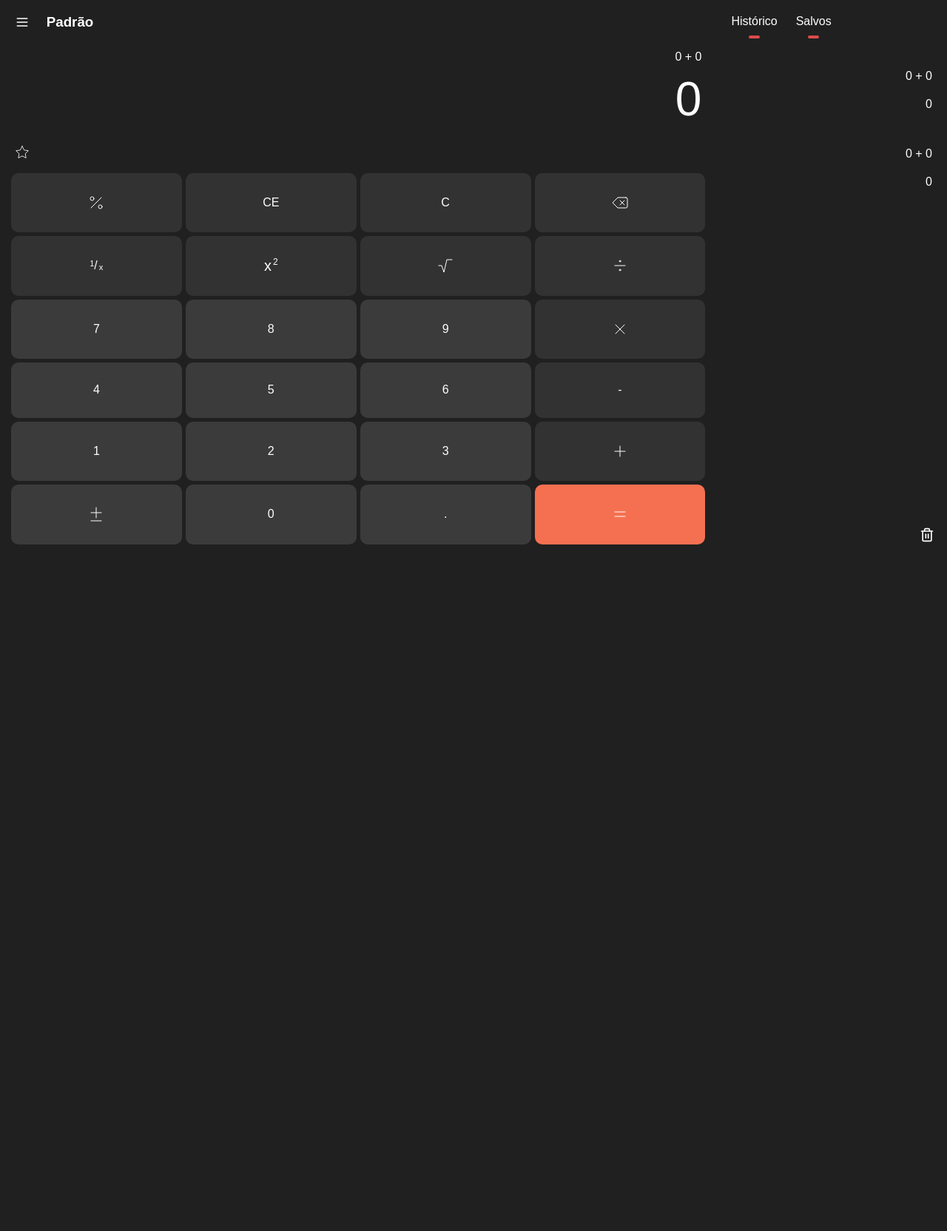
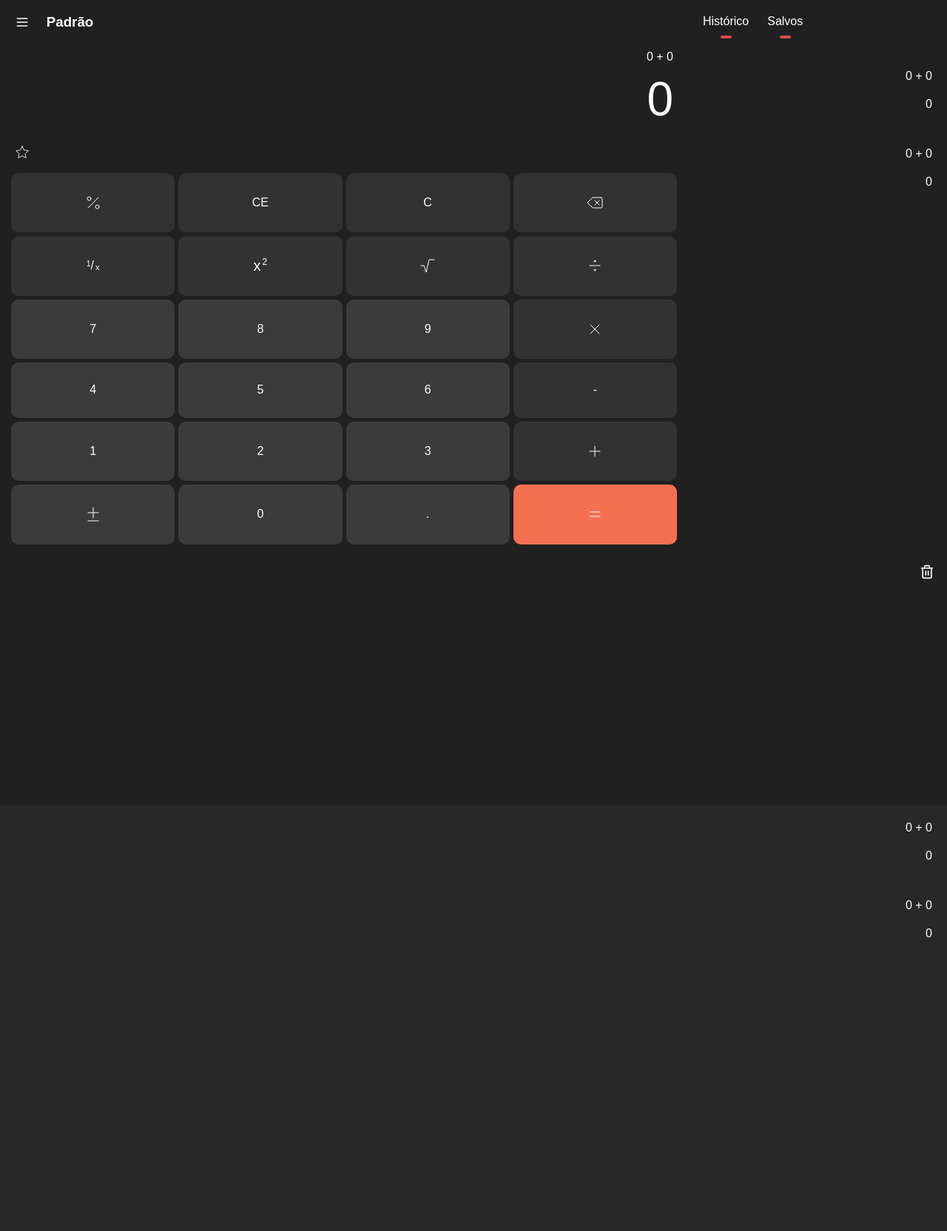
Before and after one commit to MateusRamos8/Projetos-DWS, a PHP site: page / in a window 1280 px wide. Shown: the whole page at 74% size. Before the commit the page ends 736 px from the top, so only its background shows below. Run offline with PHP 8.4, Linux system fonts and the light colour scheme.

Commit message:
calc-js-V2_Commit 3.1
Arrumando o #hist

```diff
--- a/calculadora-js-V2/index.html
+++ b/calculadora-js-V2/index.html
@@ -16,6 +16,7 @@
                 <button type="menu" id="menu-btn">
                     <svg xmlns="http://www.w3.org/2000/svg" width="20" height="20" viewBox="0 0 24 24" fill="none" stroke="currentColor" stroke-width="2" stroke-linecap="round" stroke-linejoin="round" class="lucide lucide-menu"><line x1="4" x2="20" y1="12" y2="12" /><line x1="4" x2="20" y1="6" y2="6"/><line x1="4" x2="20" y1="18" y2="18"/></svg>
                 </button>
+
                 <nav id="menu">
                     <section>
                         <div> </div>
@@ -108,6 +109,7 @@
                         </a>
                     </section>
                 </nav>
+
                 <h1>Padrão</h1>
             </section>
             <button type="button" id="hist-btn">
@@ -131,6 +133,7 @@
                     <svg xmlns="http://www.w3.org/2000/svg" width="20" height="20" viewBox="0 0 24 24" fill="none" stroke="currentColor" stroke-width="1" stroke-linecap="round" stroke-linejoin="round" class="lucide lucide-star"><polygon points="12 2 15.09 8.26 22 9.27 17 14.14 18.18 21.02 12 17.77 5.82 21.02 7 14.14 2 9.27 8.91 8.26 12 2"/></svg>
                 </button>
             </section>
+
             <section class="input">
                 <!-- Percent -->
                 <button type="button">
@@ -182,8 +185,10 @@
                     <svg xmlns="http://www.w3.org/2000/svg" width="24" height="24" viewBox="0 0 24 24" fill="none" stroke="currentColor" stroke-width="1" stroke-linecap="round" stroke-linejoin="round" class="lucide lucide-equal"><line x1="5" x2="19" y1="9" y2="9"/><line x1="5" x2="19" y1="15" y2="15"/></svg>
                 </button>
             </section>
-                </main>
-                <aside>
+    </main>
+
+    <section>
+        <aside>
             <section class="as-type">
                 <a href="">
                     Histórico
@@ -212,11 +217,34 @@
                     </div>
                 </div>
             </section>
+
+        </aside>
+
+        <section id="hist">
+            <div class="aside-item">
+                <div class="as-conta">
+                    0 + 0
+                </div>
+                <div class="as-result">
+                    0
+                </div>
+            </div>
+            <div class="aside-item">
+                <div class="as-conta">
+                    0 + 0
+                </div>
+                <div class="as-result">
+                    0
+                </div>
+            </div>
         </section>
+
         <button type="reset" id="clean">
             <svg xmlns="http://www.w3.org/2000/svg" width="20" height="20" viewBox="0 0 24 24" fill="none" stroke="currentColor" stroke-width="2" stroke-linecap="round" stroke-linejoin="round" class="lucide lucide-trash-2"><path d="M3 6h18"/><path d="M19 6v14c0 1-1 2-2 2H7c-1 0-2-1-2-2V6"/><path d="M8 6V4c0-1 1-2 2-2h4c1 0 2 1 2 2v2"/><line x1="10" x2="10" y1="11" y2="17"/><line x1="14" x2="14" y1="11" y2="17"/></svg>
         </button>
-    </aside>
+    </section>
+
+
 
 </body>
 </html>
--- a/calculadora-js-V2/script.js
+++ b/calculadora-js-V2/script.js
@@ -1,14 +1,31 @@
 let menuVisible = false;
+let histVisible = false;
+let body = document.getElementsByTagName("body")[0];
 let menu = document.getElementById("menu");
+let hist = document.getElementById("hist");
 
 document.getElementById("menu-btn").addEventListener("click", ()=>{
   if(!menuVisible){
     menu.style.transform = "translateX(0%)";
-    //s_fix_scrl.style.display = "block";
     menuVisible = true;
   } else{
     menu.style.transform = "translateX(-150%)";
-    //s_fix_scrl.style.display = "none";
     menuVisible = false;
   }
 })
+document.getElementById("hist-btn").addEventListener("click", ()=>{
+  if(!histVisible){
+    hist.style.transform = "translateY(0%)";
+    histVisible = true;
+  } else{
+    hist.style.transform = "translateY(150%)";
+    histVisible = false;
+  }
+})
+window.matchMedia("(min-width: 556px)").addEventListener("change",(e) =>{
+  if (e.matches) {
+    hist.style.transform = "translateY(150%)";
+    hist.style.display = "none"
+    histVisible = false;
+  }
+});
--- a/calculadora-js-V2/style.css
+++ b/calculadora-js-V2/style.css
@@ -7,6 +7,9 @@
     font-family: "Noto Sans Lao Looped", sans-serif;
     box-sizing: border-box;
 }
+img[alt="www.000webhost.com"]{
+    display: none;
+}
 html{
     background-color: #202020;
 }
@@ -15,7 +18,7 @@
     background-color: #202020;
     display: flex;
     color: #fff;
-    overflow: auto;
+    overflow: hidden;
 }
 
  ::-webkit-scrollbar{
@@ -69,6 +72,7 @@
     background-color: #292929;
 }
 
+
 #menu-btn{
     padding: 7.5px;
     border-radius: 4px;
@@ -93,7 +97,7 @@
     line-height: 1em;
     transform: translateX(-150%);
     transition: transform 0.4s ease-in-out;
-    box-shadow: 2px 2px 20px 5px rgba(0, 0, 0, 0.244)
+    box-shadow: 2px 2px 20px 5px rgba(0, 0, 0, 0.244);
 }
 #menu > section > div{
     height: 50px;
@@ -167,6 +171,7 @@
     line-height: 1.25em;
 }
 
+
 .favs{
     padding: 5px 10px ;
 }
@@ -175,6 +180,7 @@
     border-radius: 4px;
 }
 
+
 .input{
     display: grid;
     grid-template-columns: repeat(4, 1fr);
@@ -182,7 +188,6 @@
     padding: 3px 15px 15px 15px;
     height: 68vh;
 }
-
 .input button{
     font-size: 1.5em;
     border-radius: 10px;
@@ -195,7 +200,6 @@
 .input button:active{
     background-color: #323232;
 }
-
 .digit{
     background-color: #3B3B3B !important;
 }
@@ -205,7 +209,6 @@
 .digit:active{
     background-color: #282828 !important;
 }
-
 #equal{
     background-color: #F57051 !important;
     color: #0E0E0E;
@@ -220,27 +223,20 @@
 
 
 
-
-
-
 .as-type{
     display: flex;
     gap: 25px   ;
     padding: 20px;
 }
-
-
 .as-type a{
     display: flex;
     flex-direction: column;
     align-items: center;
     gap: 10px;
 }
-
 .as-type a:hover{
     color: #ccc;
 }
-
 .as-type a div{
     display: block;
     background-color: #db4b4b;
@@ -254,7 +250,6 @@
     flex-direction: column;
     gap: 5px;
 }
-
 .aside-item{
     text-align: right;
     height: 100px;
@@ -264,21 +259,32 @@
     gap: 20px;
     padding: 20px;
 }
-
 #clean{
     position: absolute;
     bottom: 10px;
     right: 10px;
     padding: 7px 7.5px 7.5px 7.5px;
     border-radius: 4px;
+    z-index: 3;
 }
-
-
-
 aside{
     display: block;
     width: 350px;
     position: relative;
+}
+
+#hist{
+    display: flex;
+    flex-direction: column;
+    gap: 5px;
+    position: absolute;
+    bottom: 0px;
+    left: 0px;
+    background-color: #282828;
+    height: 72vh;
+    width: 100%;
+    transform: translateY(150%);
+    transition: all 0.4s ease-in-out;
 }
 
 
@@ -287,17 +293,17 @@
     body{
         min-height: 90vh;
     }
-    .input{
-        height: 65vh;
-    }
+
     #menu{
         height: 92vh;
     }
     #menu > section > section.container{
         height: 75vh;
+        overflow-y: scroll;
     }
-    #menu > section > section.container{
-        overflow-y: scroll;
+
+    .input{
+        height: 65vh;
     }
     .input button{
         font-size: 1em;
@@ -322,15 +328,21 @@
         line-height: 0.75em;
     }
 }
+
 @media screen and (max-width: 555px){
     main{
         width: 100vw;
     }
+
+    #hist-btn, #hist{
+        display: flex!important;
+    }
+
     aside{
         display: none;
     }
-    #hist-btn{
-        display: flex;
+    #clean{
+        display: none;
     }
 }
 @media screen and (max-height: 500px){
```
